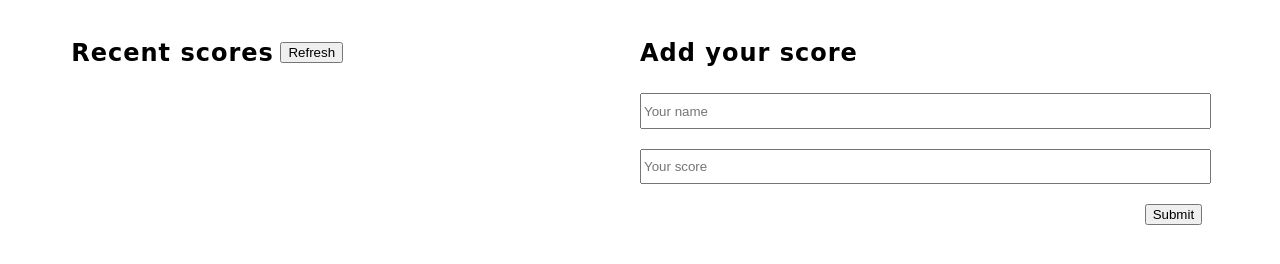
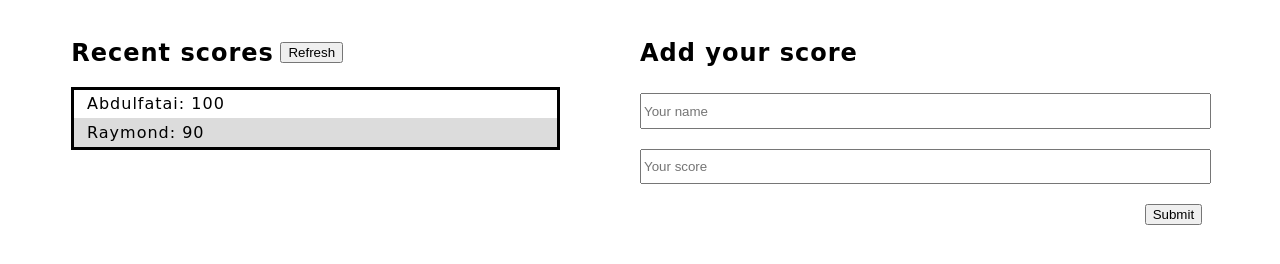
Before and after one commit to fobadara/Leaderboard, a website built with webpack: page src/index.html in a window 1280 px wide. Shown: the part 62-326 px from the top of the page. Built offline with nearby package versions, Linux system fonts and the light colour scheme; a web font is replaced by a local one.

Commit message:
Remove comment and update code

```diff
--- a/src/index.html
+++ b/src/index.html
@@ -19,7 +19,7 @@
           <h2>Recent scores</h2>
           <button type="button">Refresh</button>
         </div>
-        <ul id="scores" class="root"></ul>
+        <div id="scores" class="root"></div>
       </div>
       <div id="inputs">
         <div>
--- a/src/index.js
+++ b/src/index.js
@@ -1,36 +1,27 @@
 import './style.css';
 
-/* class LeaderBoard {
+class LeaderBoard {
   constructor() {
-    this.memory = [];
+    this.memory = [
+      { name: 'Abdulfatai', score: 100 },
+      { name: 'Raymond', score: 90 },
+    ];
     this.display();
-  }
-
-  add() {
-    this.name = document.querySelector('input[type="text"]');
-    this.score = document.querySelector('input[type="number"]');
-    this.button = document.querySelector('form');
-    this.button.addEventListener('submit', (event) => {
-      this.number = this.memory.length + 1;
-      this.person = { name: 'Abdulfatai', score: 100, number: this.number };
-      this.memory.push(this.person);
-      event.preventDefault();
-    });
   }
 
   display() {
     this.root = document.querySelector('.root');
     this.fragment = new DocumentFragment();
     this.memory.forEach((currentItem, index) => {
-      this.li = document.createElement('li');
-      this.li.innerHTML = `
-      <li id='${index + 1}'>${currentItem.name}: ${currentItem.score}</li>;
+      this.ul = document.createElement('ul');
+      this.ul.innerHTML = `
+      <li id='${index + 1}'>${currentItem.name}: ${currentItem.score}</li>
       `;
-      this.fragment.append(this.li);
+      this.fragment.append(this.ul);
     });
     this.root.append(this.fragment);
   }
 }
 
+// eslint-disable-next-line no-unused-vars
 const leaderBoard = new LeaderBoard();
-leaderBoard.add();  */
--- a/src/style.css
+++ b/src/style.css
@@ -5,8 +5,18 @@ body {
   letter-spacing: 1px;
 }
 
+ul {
+  margin: 0;
+}
+
+ul:nth-child(even) {
+  background-color: gainsboro;
+}
+
 li {
   list-style-type: none;
+  margin-left: -2em;
+  padding: 0.3em;
 }
 
 main input {
@@ -18,6 +28,10 @@ main input {
 
 button {
   margin: 0.5em;
+}
+
+#scores {
+  border: solid;
 }
 
 @media only screen and (min-width: 480px) {
@@ -34,8 +48,8 @@ button {
     align-items: center;
   }
 
-  article section {
-    width: 99%;
+  #scores {
+    margin-right: 5em;
   }
 
   #inputs button {
```
Also changed, not shown: dist/main.bundle.js.
